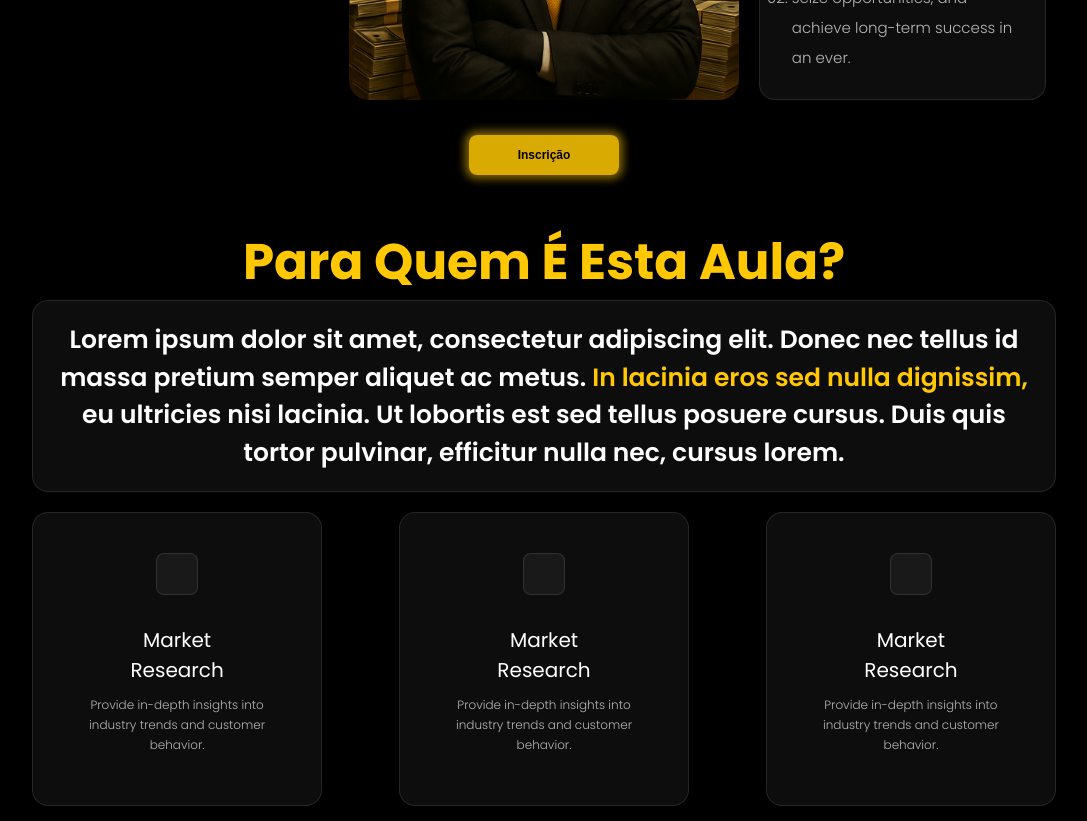
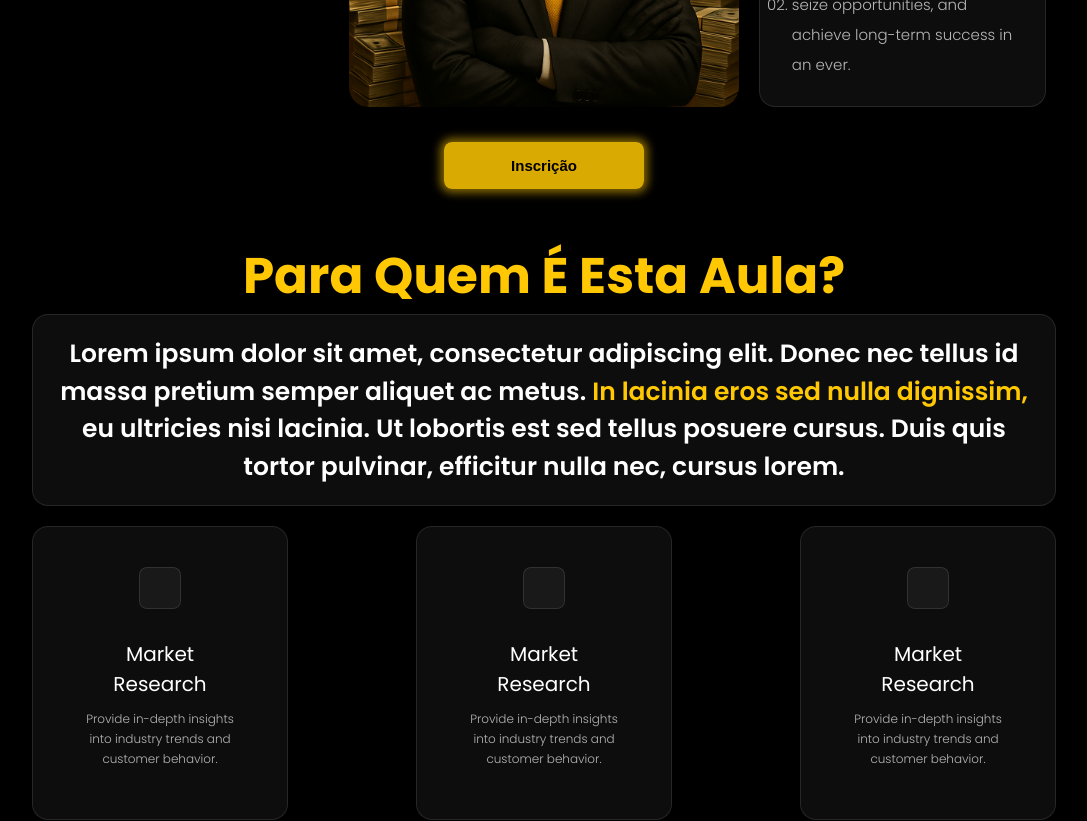
Before and after one commit to Film-Lab-landing-pages/ceos-lp, a Next.js app: page / in a window 1280 px wide. Shown: the part 1400-2221 px from the top of the page, without its empty margins (96-1183 px from the left). Built offline with nearby package versions, Linux system fonts and the light colour scheme.

Commit message:
fix: responsivity update

```diff
--- a/src/sections/ClassContent/index.tsx
+++ b/src/sections/ClassContent/index.tsx
@@ -4,7 +4,6 @@ import React from "react";
 import {
   Subtitle,
   RightList,
-  Header,
   RightContainer,
   LeftContainer,
   CenterContainer,
--- a/src/sections/ParaQuem/styles.ts
+++ b/src/sections/ParaQuem/styles.ts
@@ -23,9 +23,10 @@ export const ParaQuemContainer = styled.section`
     margin-top: 2rem;
     display: flex;
     justify-content: space-between;
-    gap: 7.5%;
+    gap: 10%;
   }
   .grid-item {
+    width: 25%;
     display: flex;
     flex-direction: column;
     align-items: center;
@@ -61,7 +62,7 @@ export const ParaQuemContainer = styled.section`
     margin-top: 2rem;
   }
   button {
-    margin-top: 3rem;
+    margin-top: 2rem;
     justify-self: center;
   }
 `;
--- a/src/styles/globalStyles.ts
+++ b/src/styles/globalStyles.ts
@@ -19,13 +19,13 @@ interface ButtonProps {
 }
 
 export const Button = styled.button<ButtonProps>`
-  width: 15rem;
-  height: 4rem;
+  width: 20rem;
+
   color: var(--color-black);
   background-color: rgba(255, 200, 2, 0.85);
-  padding: ${(props) => (props.size === "small" ? "8px 16px" : "16px 32px")};
-  font-size: ${(props) => (props.size === "small" ? "1.2rem" : "1.8rem")};
-  font-weight: 700;
+  padding: 1.5rem 1rem;
+  font-size: 1.5rem;
+  font-weight: 900;
   font-style: bold;
   border: none;
   border-radius: 8px;
@@ -60,7 +60,7 @@ export const Grid = styled.div`
 export const Section = styled.section`
   width: 100%;
   background: url("/images/bg_section02.png") center center no-repeat;
-  background-size: contain;
+  background-size: cover;
 `;
 
 export const Container = styled.div`
```
